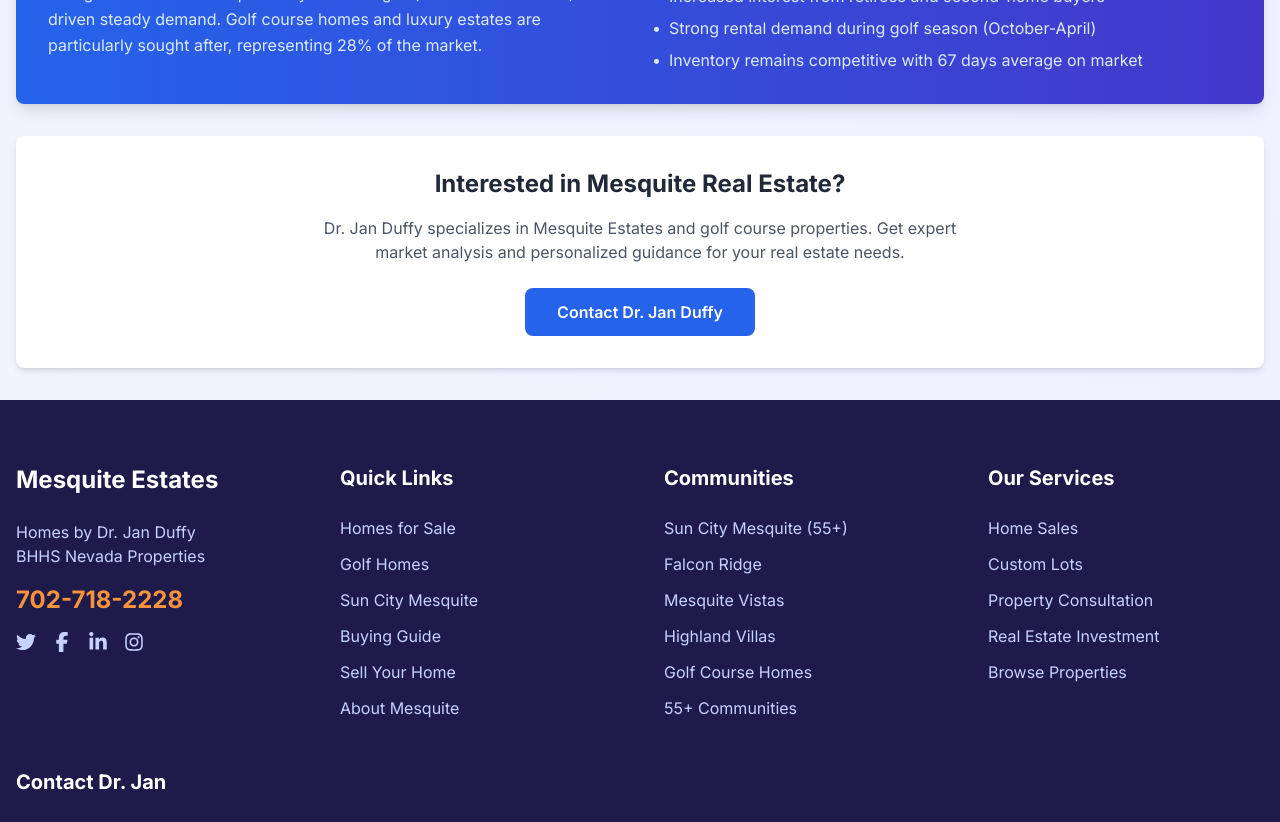
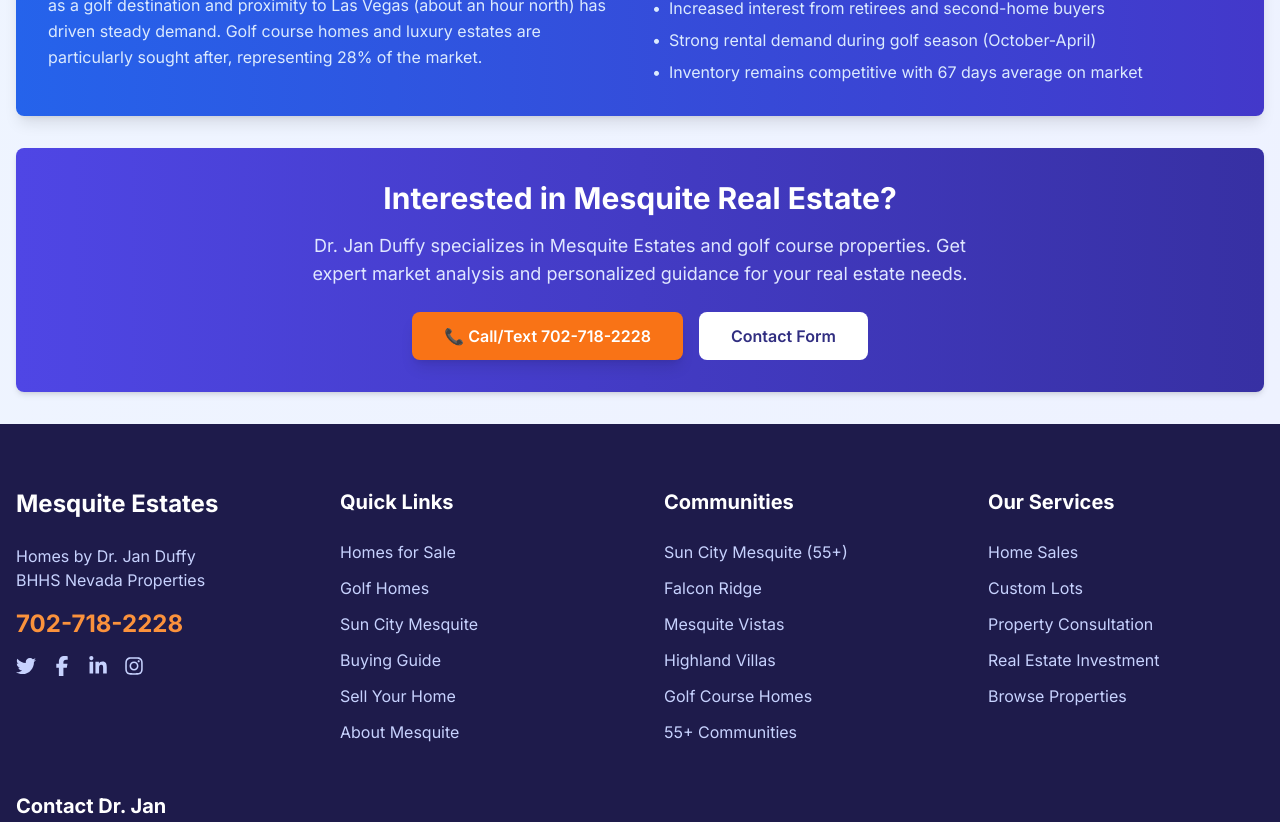
Before and after one commit to DrJanDuffy/mesquiteestates.com, a Next.js app: page /Dashboard in a window 1280 px wide. Shown: the part 1560-2382 px from the top of the page. Built offline with nearby package versions, Linux system fonts and the light colour scheme.

Commit message:
Update Dashboard page: Add prominent phone CTA in header and enhance contact section

```diff
--- a/src/app/Dashboard/page.tsx
+++ b/src/app/Dashboard/page.tsx
@@ -37,11 +37,19 @@ const MarketAnalysis: React.FC = () => {
         <div className="container mx-auto px-4 py-8">
           {/* Header */}
           <header className="bg-gradient-to-r from-blue-900 to-indigo-800 shadow-lg p-6 mb-8 rounded-lg text-white">
-            <div className="flex items-center mb-2">
+            <div className="flex flex-col md:flex-row md:items-center md:justify-between mb-2">
+              <div className="flex items-center mb-4 md:mb-0">
                 <FaChartLine className="mr-4 text-3xl" />
                 <h1 className="text-3xl md:text-4xl font-bold">
                   Mesquite, Nevada Real Estate Market Analysis
                 </h1>
+              </div>
+              <a
+                href="tel:702-718-2228"
+                className="bg-orange-500 hover:bg-orange-600 text-white font-bold text-lg px-6 py-3 rounded-lg transition duration-300 shadow-lg whitespace-nowrap"
+              >
+                📞 Call/Text: 702-718-2228
+              </a>
             </div>
             <p className="text-blue-100 text-lg mt-2">
               Comprehensive market insights and trends for Mesquite Estates and surrounding areas
@@ -361,20 +369,28 @@ const MarketAnalysis: React.FC = () => {
           </div>
 
           {/* Contact CTA */}
-          <div className="bg-white rounded-lg shadow-md p-8 text-center">
-            <h2 className="text-2xl font-bold text-gray-800 mb-4">
+          <div className="bg-gradient-to-r from-indigo-600 to-indigo-800 rounded-lg shadow-md p-8 text-center text-white">
+            <h2 className="text-3xl font-bold mb-4">
               Interested in Mesquite Real Estate?
             </h2>
-            <p className="text-gray-600 mb-6 max-w-2xl mx-auto">
+            <p className="text-indigo-100 mb-6 max-w-2xl mx-auto text-lg">
               Dr. Jan Duffy specializes in Mesquite Estates and golf course properties. Get expert
               market analysis and personalized guidance for your real estate needs.
             </p>
+            <div className="flex flex-col sm:flex-row gap-4 justify-center">
+              <a
+                href="tel:702-718-2228"
+                className="inline-block bg-orange-500 hover:bg-orange-600 text-white font-semibold px-8 py-3 rounded-lg transition duration-300 shadow-lg"
+              >
+                📞 Call/Text 702-718-2228
+              </a>
               <a
                 href="/Contact_us"
-              className="inline-block bg-blue-600 hover:bg-blue-700 text-white font-semibold px-8 py-3 rounded-lg transition duration-300"
+                className="inline-block bg-white hover:bg-gray-100 text-indigo-900 font-semibold px-8 py-3 rounded-lg transition duration-300"
               >
-              Contact Dr. Jan Duffy
+                Contact Form
               </a>
+            </div>
           </div>
         </div>
       </div>
```
Lines whose indentation alone changed are shown as unchanged.
